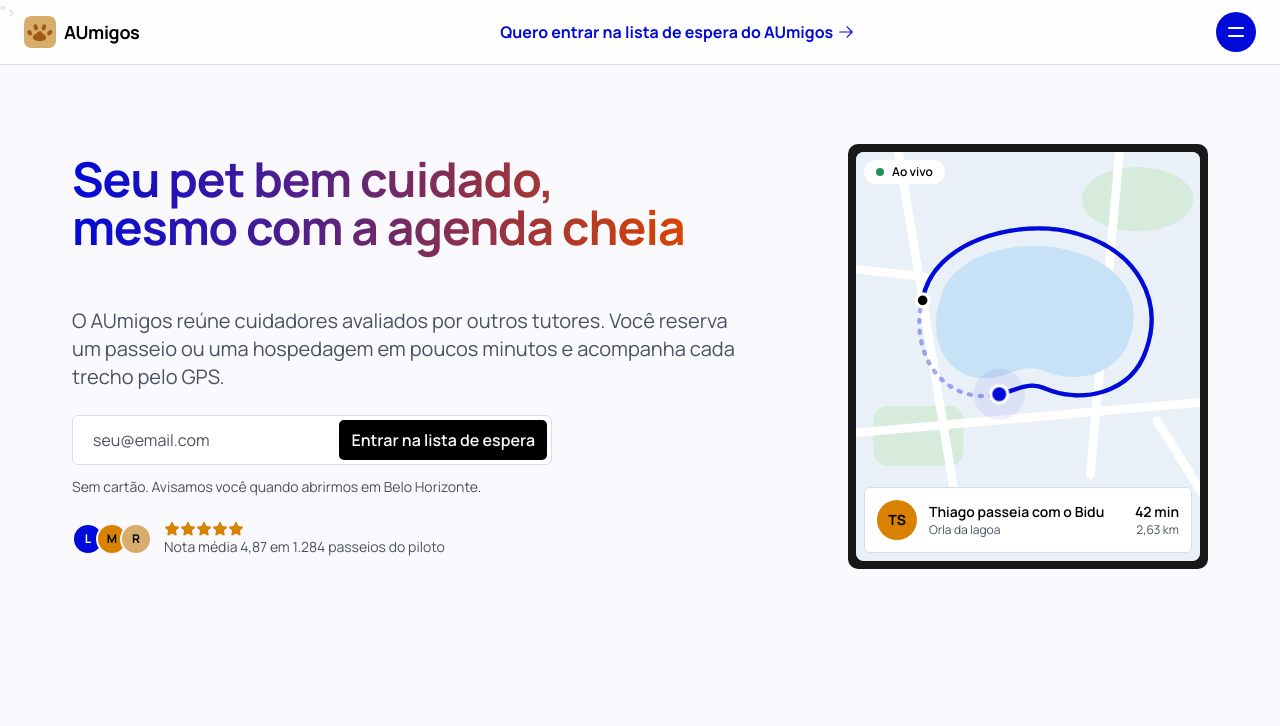
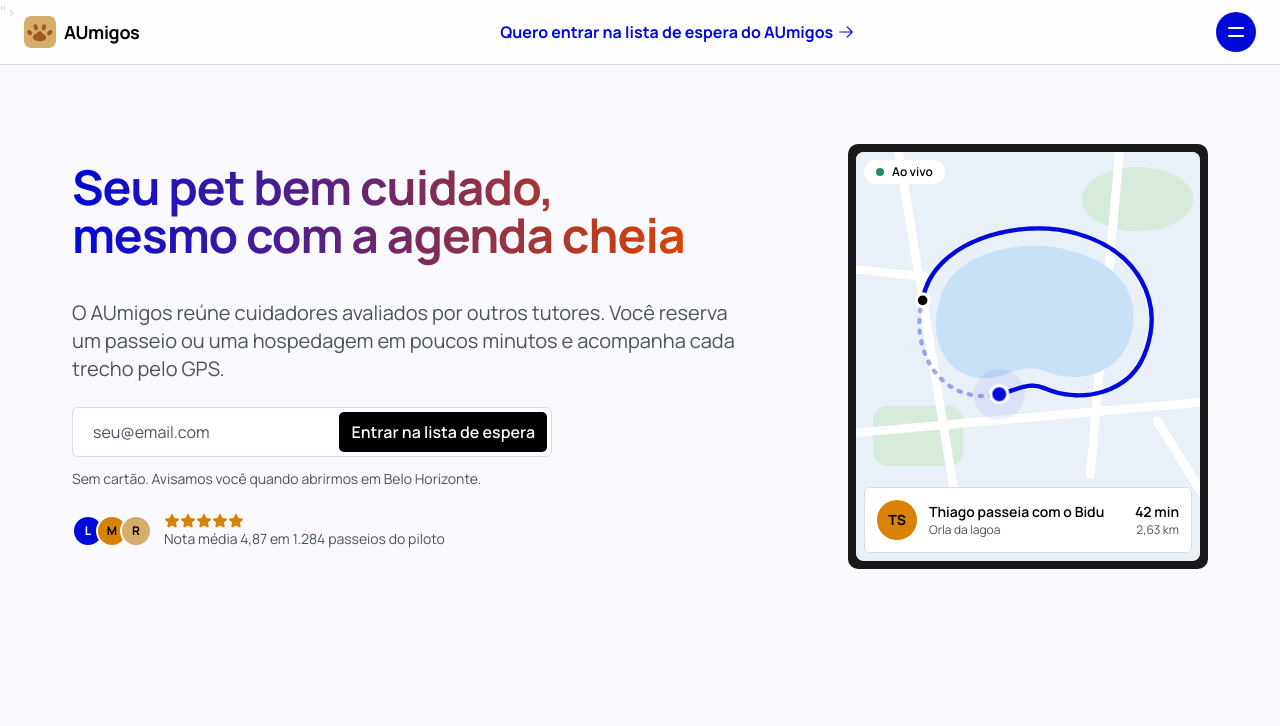
Before and after one commit to Wstoney211/Landing-page-IA, a plain HTML site: page index.html in a window 1280 px wide. Shown: the top 726 px of the page. Drawn offline with Linux system fonts and the light colour scheme.

Commit message:
Fix altura do titulo

```diff
--- a/styles.css
+++ b/styles.css
@@ -641,7 +641,7 @@ input {
 }
 .h1 {
     max-width: 680px;
-    height: 128px;
+    height: 112px;
     font-size: var(--fs-4xl);
     line-height: var(--lh-4xl);
     background-image: linear-gradient(90deg, var(--hero-a), var(--hero-b));
```
